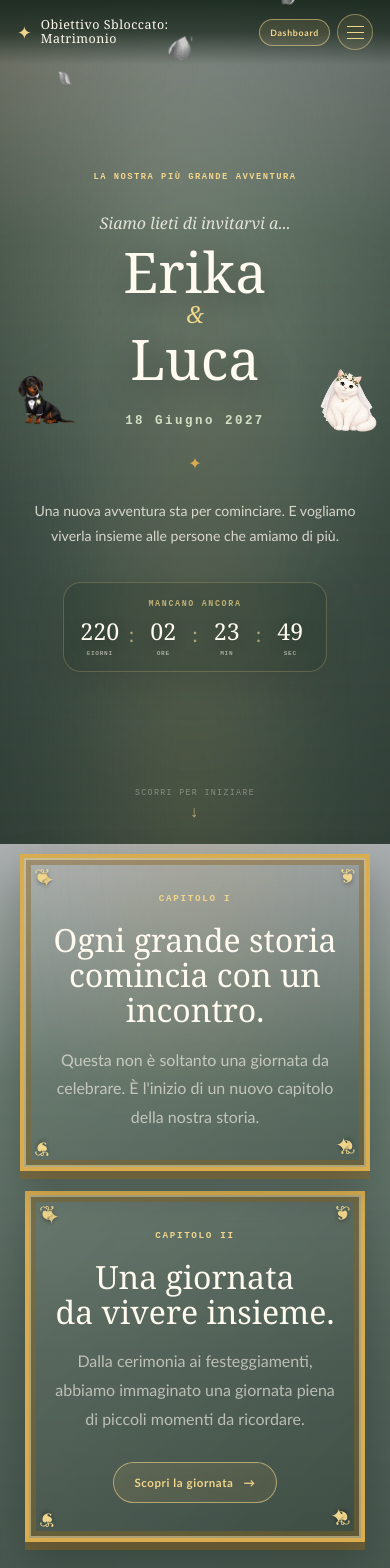
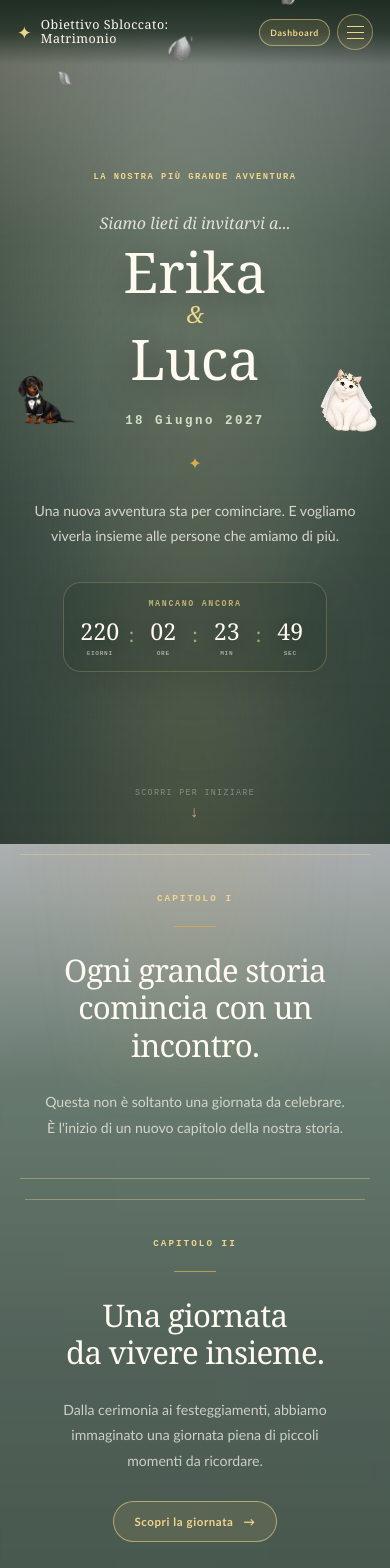
Before and after one commit to Luke932/the-greatest-adventure-frontend, an Angular app: page / in a window 390 px wide. Shown: the top 1568 px of the page. Built offline with nearby package versions, Linux system fonts and the light colour scheme.

Commit message:
update css homepage

```diff
--- a/src/app/features/home/pages/home-page/home-page.css
+++ b/src/app/features/home/pages/home-page/home-page.css
@@ -942,7 +942,7 @@
 
 
   .witnesses-preview {
-    padding: 90px 25px;
+    padding: 50px 25px;
   }
 }
 
@@ -1043,7 +1043,7 @@
 
 
   .date-section {
-    padding: 90px 20px;
+    padding: 10px 20px;
   }
 }
 
@@ -1060,3 +1060,128 @@
     animation: none;
   }
 }
+
+
+/* =========================================
+   TEXT FRAME - NUOVO STILE ELEGANTE
+   ========================================= */
+
+.text-frame {
+    position: relative;
+    box-sizing: border-box;
+
+    width: 100%;
+    max-width: 850px;
+
+    margin-left: auto;
+    margin-right: auto;
+
+    padding: 48px 35px;
+
+    text-align: center;
+
+    border-top: 1px solid rgba(240, 213, 140, 0.38);
+    border-bottom: 1px solid rgba(240, 213, 140, 0.38);
+
+    background: transparent;
+}
+
+/* ETICHETTA */
+.text-frame .section-kicker {
+    display: block;
+
+    margin: 0 auto 25px;
+
+    color: var(--gold-light);
+
+    font-family: 'Courier New', monospace;
+
+    font-size: 0.65rem;
+    font-weight: 600;
+
+    letter-spacing: 0.30em;
+}
+
+/* PICCOLO DETTAGLIO DECORATIVO */
+.text-frame .section-kicker::after {
+    content: "";
+
+    display: block;
+
+    width: 42px;
+    height: 1px;
+
+    margin: 22px auto 0;
+
+    background: var(--gold);
+    opacity: 0.75;
+}
+
+/* TITOLI */
+.text-frame h2 {
+    margin: 0 auto 25px;
+
+    color: var(--cream);
+
+    font-family:
+        Georgia,
+        'Times New Roman',
+        serif;
+
+    font-size: clamp(2rem, 5vw, 3.4rem);
+
+    font-weight: 400;
+
+    line-height: 1.2;
+
+    letter-spacing: -0.025em;
+}
+
+/* TESTI */
+.text-frame p {
+    max-width: 570px;
+
+    margin: 0 auto;
+
+    color: rgba(255, 250, 240, 0.72);
+
+    font-size: 0.95rem;
+
+    font-weight: 300;
+
+    line-height: 1.9;
+}
+
+/* PULSANTI */
+.text-frame .preview-button {
+    margin-top: 28px;
+}
+
+/* SAVE THE DATE */
+.text-frame .date-number {
+    margin-top: 12px;
+}
+
+/* MOBILE */
+@media (max-width: 700px) {
+
+    .text-frame {
+        padding: 38px 20px;
+    }
+
+    .text-frame h2 {
+        font-size: clamp(1.9rem, 8vw, 2.5rem);
+        line-height: 1.2;
+    }
+
+    .text-frame p {
+        font-size: 0.88rem;
+        line-height: 1.8;
+    }
+
+    .text-frame .section-kicker {
+        font-size: 0.58rem;
+        letter-spacing: 0.22em;
+    }
+
+}
--- a/src/app/features/home/pages/home-page/home-page.html
+++ b/src/app/features/home/pages/home-page/home-page.html
@@ -201,11 +201,6 @@
 
       <div class="text-frame">
 
-        <span class="frame-ornament frame-ornament-tl">❦</span>
-        <span class="frame-ornament frame-ornament-tr">❦</span>
-        <span class="frame-ornament frame-ornament-bl">❦</span>
-        <span class="frame-ornament frame-ornament-br">❦</span>
-
         <span class="section-kicker">
           CAPITOLO I
         </span>
@@ -235,11 +230,6 @@
 
       <div class="preview-content text-frame">
 
-        <span class="frame-ornament frame-ornament-tl">❦</span>
-        <span class="frame-ornament frame-ornament-tr">❦</span>
-        <span class="frame-ornament frame-ornament-bl">❦</span>
-        <span class="frame-ornament frame-ornament-br">❦</span>
-
         <span class="section-kicker">
           CAPITOLO II
         </span>
@@ -268,24 +258,6 @@
         </a>
 
       </div>
-
-
-      <div
-        class="giornata-decoration"
-        aria-hidden="true"
-      >
-        <span class="decoration-line"></span>
-
-        <span class="leaf leaf-1">❧</span>
-        <span class="leaf leaf-2">❧</span>
-        <span class="leaf leaf-3">❧</span>
-        <span class="leaf leaf-4">❧</span>
-
-        <span class="decoration-star star-1">✦</span>
-        <span class="decoration-star star-2">✦</span>
-        <span class="decoration-star star-3">·</span>
-      </div>
-
 
       <div class="preview-illustration">
 
@@ -330,11 +302,6 @@
 
       <div class="preview-content text-frame">
 
-        <span class="frame-ornament frame-ornament-tl">❦</span>
-        <span class="frame-ornament frame-ornament-tr">❦</span>
-        <span class="frame-ornament frame-ornament-bl">❦</span>
-        <span class="frame-ornament frame-ornament-br">❦</span>
-
         <span class="section-kicker">
           IL LUOGO
         </span>
@@ -372,11 +339,6 @@
     <section class="home-preview-section arrival-preview">
 
       <div class="preview-content text-frame">
-
-        <span class="frame-ornament frame-ornament-tl">❦</span>
-        <span class="frame-ornament frame-ornament-tr">❦</span>
-        <span class="frame-ornament frame-ornament-bl">❦</span>
-        <span class="frame-ornament frame-ornament-br">❦</span>
 
         <span class="section-kicker">
           INFO UTILI
@@ -456,11 +418,6 @@
 
 
       <div class="preview-content text-frame">
-
-        <span class="frame-ornament frame-ornament-tl">❦</span>
-        <span class="frame-ornament frame-ornament-tr">❦</span>
-        <span class="frame-ornament frame-ornament-bl">❦</span>
-        <span class="frame-ornament frame-ornament-br">❦</span>
 
         <span class="section-kicker">
           DOPO LA FESTA
--- a/src/app/shared/components/footer/footer.css
+++ b/src/app/shared/components/footer/footer.css
@@ -1,5 +1,5 @@
 .site-footer {
-  padding: 70px 20px 45px;
+  padding: 50px 20px 45px;
 
   text-align: center;
 
--- a/src/app/shared/styles/wedding-theme.css
+++ b/src/app/shared/styles/wedding-theme.css
@@ -577,7 +577,7 @@ img {
    9. CORNICE DORATA
    ========================================================= */
 
-.text-frame {
+/* .text-frame {
 
   position: relative;
 
@@ -611,14 +611,14 @@ img {
 
   backdrop-filter:
     blur(5px);
-}
+} */
 
 
 /* =========================================================
    10. DECORAZIONI DELLA CORNICE
    ========================================================= */
 
-.text-frame::before,
+/* .text-frame::before,
 .text-frame::after {
 
   content: '✦';
@@ -657,14 +657,14 @@ img {
   right: 14px;
 
   bottom: 12px;
-}
+} */
 
 
 /* =========================================================
    11. ORNAMENTI AGLI ANGOLI
    ========================================================= */
 
-.frame-ornament {
+/* .frame-ornament {
 
   position: absolute;
 
@@ -711,7 +711,148 @@ img {
   right: 10px;
   bottom: 10px;
   transform: scale(-1);
+} */
+
+
+/* =========================================================
+   9. CORNICE TESTUALE - STILE ELEGANTE
+   ========================================================= */
+
+.text-frame {
+    position: relative;
+    box-sizing: border-box;
+
+    padding: 48px 35px;
+
+    border-top: 1px solid var(--border-gold);
+    border-bottom: 1px solid var(--border-gold);
+
+    border-left: none;
+    border-right: none;
+
+    background: transparent;
+
+    box-shadow: none;
+
+    backdrop-filter: none;
 }
+
+/* ELIMINA LE VECCHIE DECORAZIONI */
+
+.text-frame::before,
+.text-frame::after {
+    content: none;
+}
+
+/* ELIMINA GLI ORNAMENTI AGLI ANGOLI */
+
+.frame-ornament {
+    display: none;
+}
+
+/* ETICHETTA */
+
+.text-frame .section-kicker {
+    display: block;
+
+    margin: 0 auto 25px;
+
+    color: var(--gold-light);
+
+    font-family: var(--font-mono);
+
+    font-size: 0.65rem;
+
+    font-weight: 600;
+
+    letter-spacing: 0.30em;
+
+    text-align: center;
+}
+
+/* LINEA DECORATIVA SOTTO L'ETICHETTA */
+
+.text-frame .section-kicker::after {
+    content: "";
+
+    display: block;
+
+    width: 42px;
+    height: 1px;
+
+    margin: 22px auto 0;
+
+    background: var(--gold);
+
+    opacity: 0.75;
+}
+
+/* TITOLI */
+
+.text-frame h2 {
+    margin: 0 auto 25px;
+
+    color: var(--cream);
+
+    font-family: var(--font-serif);
+
+    font-size: clamp(2rem, 5vw, 3.4rem);
+
+    font-weight: 400;
+
+    line-height: 1.2;
+
+    text-align: center;
+}
+
+/* PARAGRAFI */
+
+.text-frame p {
+    max-width: 570px;
+
+    margin: 0 auto;
+
+    color: var(--text-secondary);
+
+    font-size: 0.95rem;
+
+    font-weight: 300;
+
+    line-height: 1.9;
+
+    text-align: center;
+}
+
+/* PULSANTI */
+
+.text-frame .preview-button {
+    margin-top: 28px;
+}
+
+/* MOBILE */
+
+@media (max-width: 700px) {
+
+    .text-frame {
+        padding: 38px 20px;
+    }
+
+    .text-frame h2 {
+        font-size: clamp(1.9rem, 8vw, 2.5rem);
+        line-height: 1.2;
+    }
+
+    .text-frame p {
+        font-size: 0.88rem;
+        line-height: 1.8;
+    }
+
+    .text-frame .section-kicker {
+        font-size: 0.58rem;
+        letter-spacing: 0.22em;
+    }
+}
+
 
 
 /* =========================================================
@@ -1018,14 +1159,14 @@ img {
   }
 
 
-  .text-frame {
+  /* .text-frame {
 
     padding:
       40px 25px;
 
     border-width:
       4px;
-  }
+  } */
 
 
   .frame-ornament {
```
